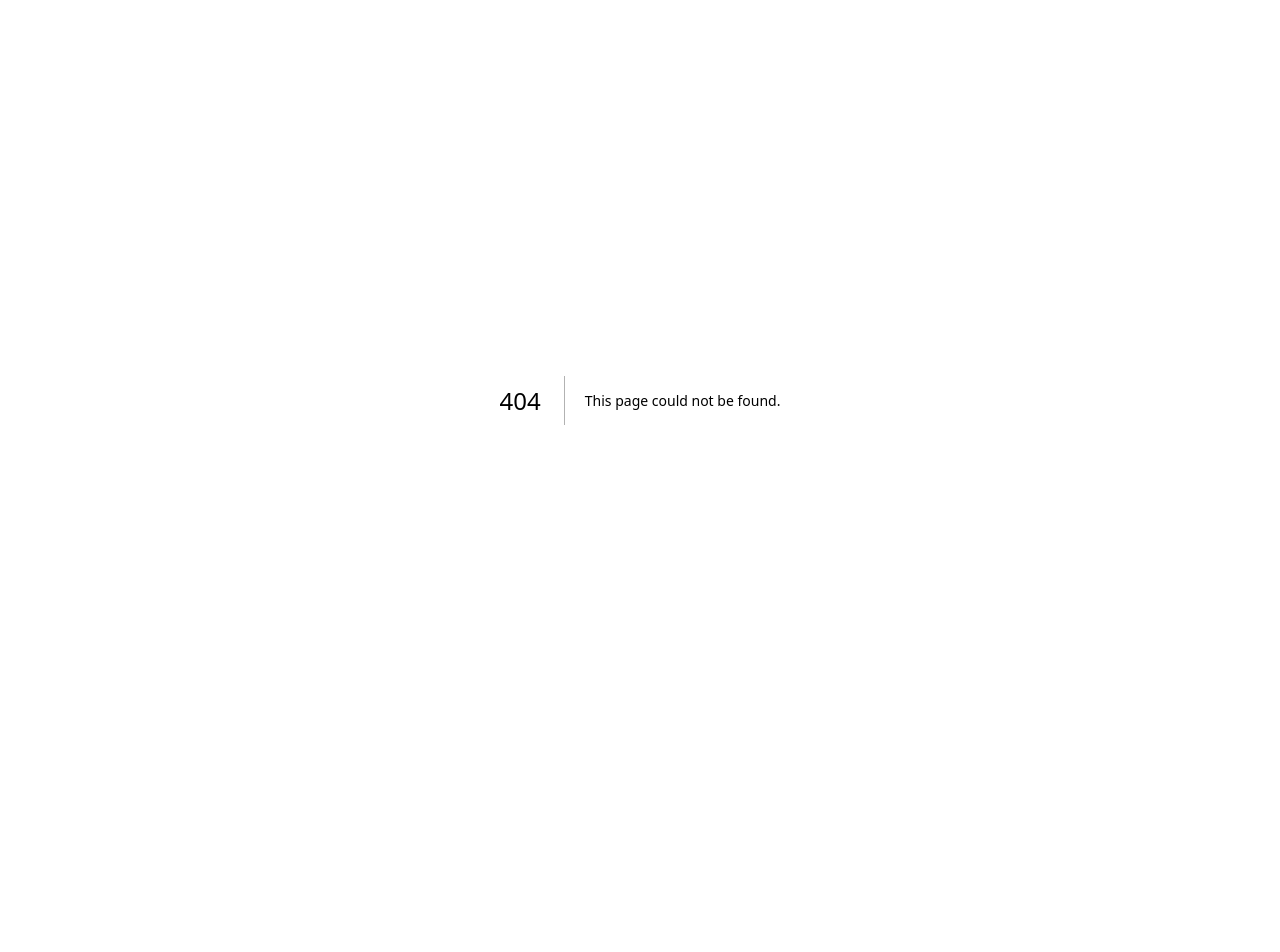
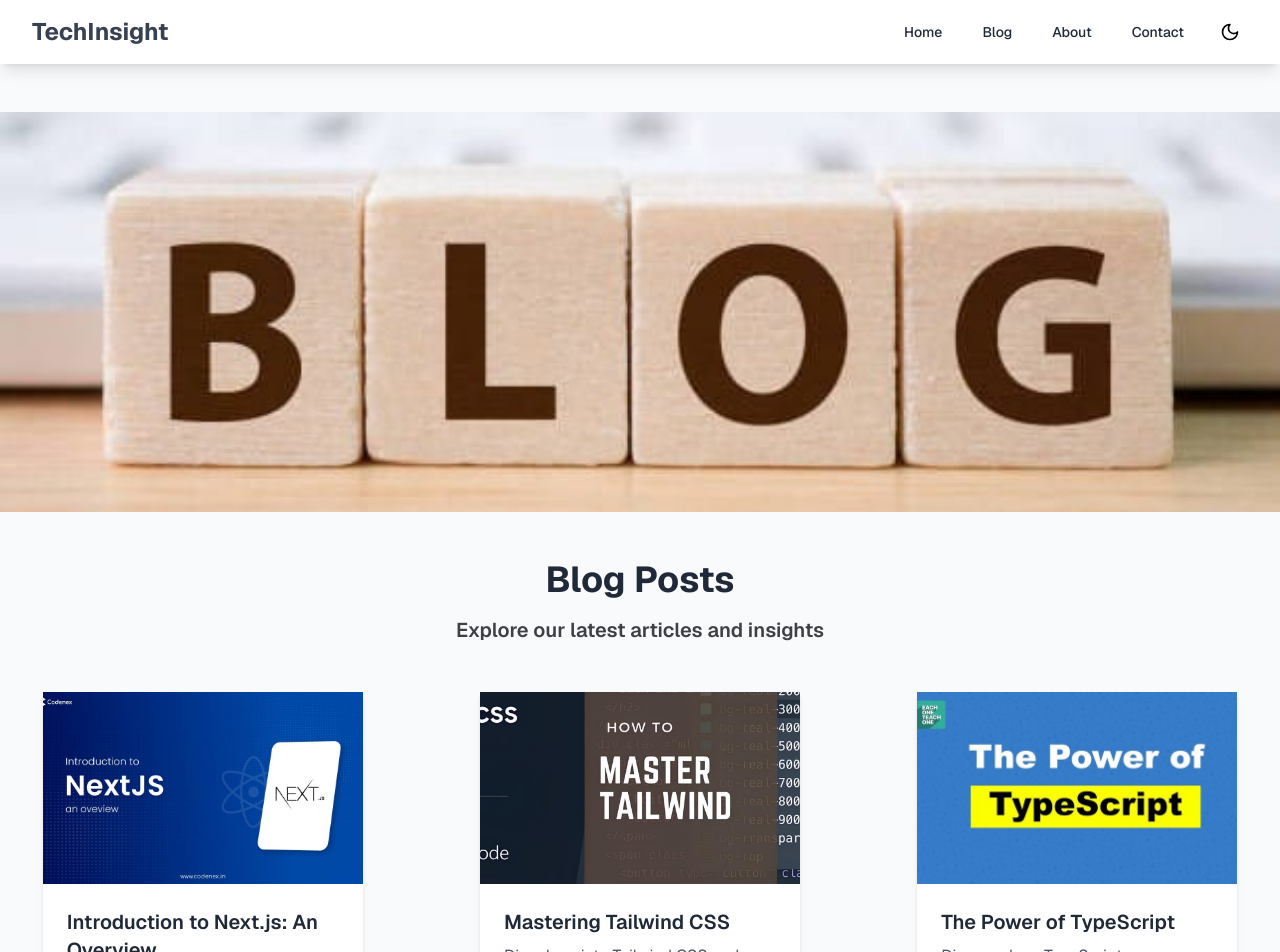
Before and after one commit to AreebaSadiq23/nextjs-blog-web, a Next.js app: page /blogpage in a window 1280 px wide. Before the commit this address had no page. Shown: the top 952 px of the page. Before the commit the page ends 800 px from the top, so only its background shows below. Built offline with nearby package versions, Linux system fonts and the light colour scheme.

Commit message:
update blogpage

```diff
--- a/src/app/blog/page.tsx
+++ b/src/app/blogpage/page.tsx
@@ -1,8 +1,7 @@
 import Layout from '../components/Layout';
 import BlogPost from '../components/BlogPost';
-import {page} from "../type"
 
-const blogPosts :page[] = [
+const blogPosts = [
   { id: '1', title: 'Introduction to Next.js: An Overview', content: 'Learn the basics of Next.js and start building awesome React applications.', category: 'Nextjs', imageUrl: '/images/nex.jpg', date: 'Dec 20, 2024' },
   { id: '2', title: 'Mastering Tailwind CSS', content: 'Dive deep into Tailwind CSS and create beautiful, responsive designs with ease.', category: 'Tailwind', imageUrl: '/images/tai.jpg', date: 'Dec 25, 2024' },
   { id: '3', title: 'The Power of TypeScript', content: 'Discover how TypeScript can improve your JavaScript development experience.', category: 'Typescript', imageUrl: '/images/typescript.jpg', date: 'Dec 26, 2024' },
--- a/src/app/components/Navbar.tsx
+++ b/src/app/components/Navbar.tsx
@@ -20,7 +20,7 @@ export default function Navbar() {
           </div>
           <div className="hidden md:flex items-center space-x-4">
             <NavLink href="/">Home</NavLink>
-            <NavLink href="/blog">Blog</NavLink>
+            <NavLink href="/blogpage">Blog</NavLink>
             <NavLink href="/about">About</NavLink>
             <NavLink href="/contact">Contact</NavLink>
             <ThemeSwitcher />
--- a/src/app/page.tsx
+++ b/src/app/page.tsx
@@ -93,7 +93,7 @@ export default function Home() {
           </p>
           <div className="mt-8 flex gap-6">
             <Link
-              href="/blog"
+              href="/blogpage"
               className="flex justify-center gap-2 items-center mx-auto shadow-xl text-black text-lg bg-gray-50 backdrop-blur-md lg:font-semibold isolation-auto border-gray-50 before:absolute before:w-full before:transition-all before:duration-700 before:hover:w-full before:-left-full before:hover:left-0 before:rounded-full before:bg-gray-800 hover:text-gray-50 before:-z-10 before:aspect-square before:hover:scale-150 before:hover:duration-700 relative z-10 px-4 py-2 overflow-hidden border-2 rounded-full group"
             >
               Explore
@@ -210,7 +210,7 @@ export default function Home() {
         </div>
         <div className="mt-12 text-center">
           <Link
-            href="/blog"
+            href="/blogpage"
             className="inline-flex items-center px-6 py-3 border border-black text-base font-medium hover:bg-black hover:text-white text-black dark:text-white bg-transparent rounded-full shadow-sm  dark:hover:bg-black"
           >
             View All Posts
```
